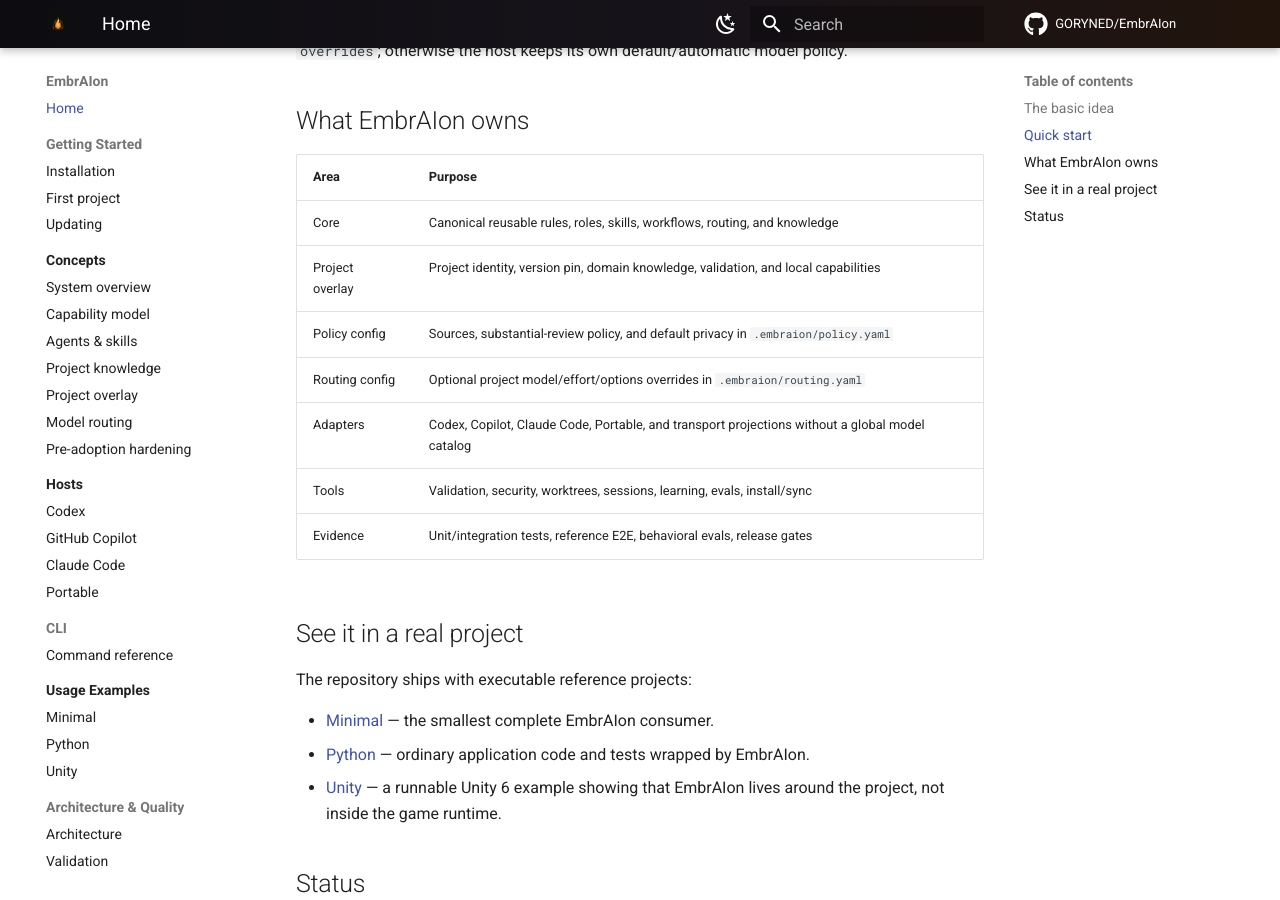
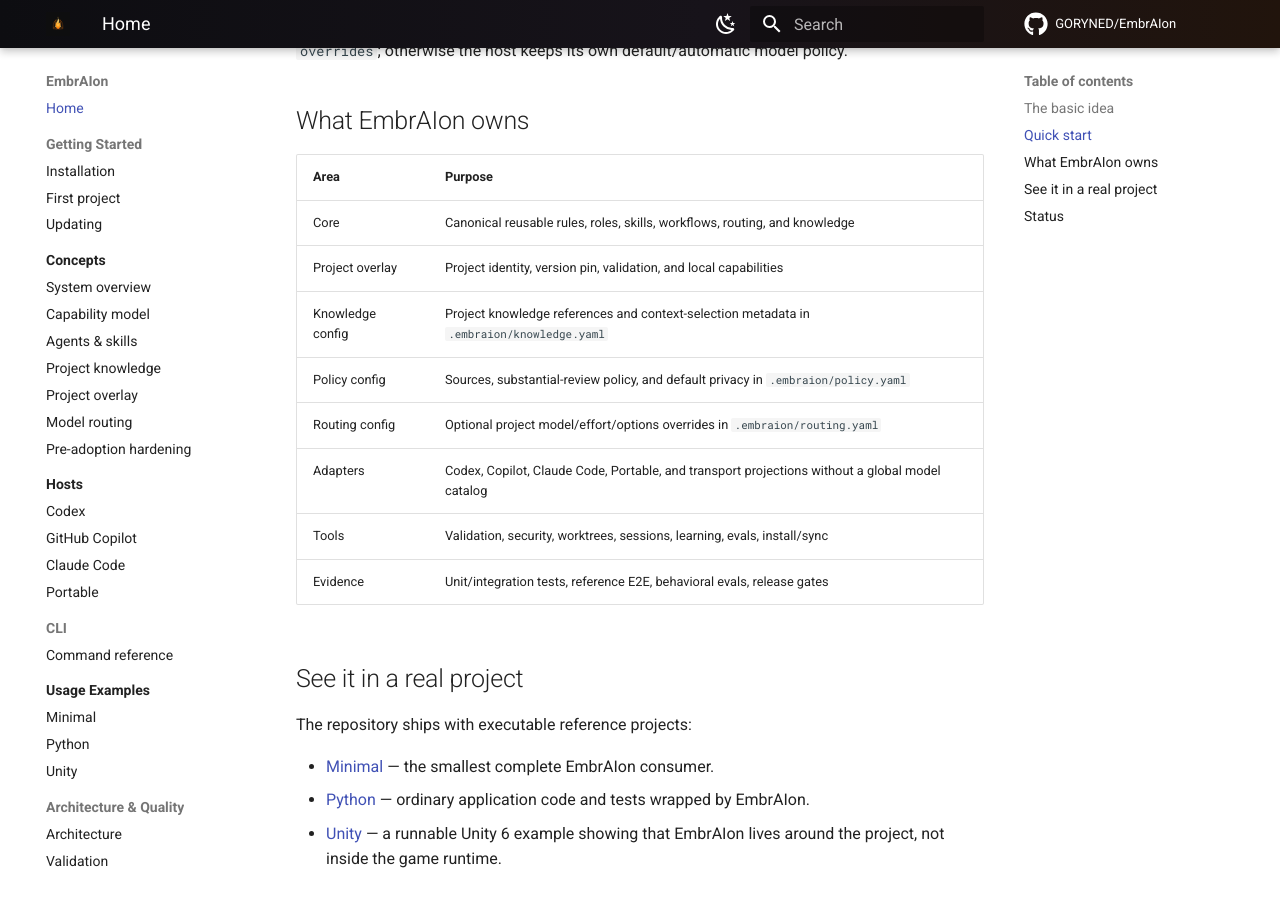
Before and after one commit to GORYNED/EmbrAIon, an MkDocs documentation site: the page built from docs/index.md, in a window 1280 px wide and 900 px high, scrolled down 2290 px. Built offline with MkDocs 1.6.1 and Material for MkDocs 9.7.7, drawn with Linux system fonts in a browser that asks for light colours; comment, search, counter and statistics services are not loaded.

Commit message:
docs: surface dedicated knowledge config

```diff
--- a/docs/index.md
+++ b/docs/index.md
@@ -123,7 +123,8 @@ If you want to override model selection, ask the AI in that project to configure
 | Area | Purpose |
 | --- | --- |
 | Core | Canonical reusable rules, roles, skills, workflows, routing, and knowledge |
-| Project overlay | Project identity, version pin, domain knowledge, validation, and local capabilities |
+| Project overlay | Project identity, version pin, validation, and local capabilities |
+| Knowledge config | Project knowledge references and context-selection metadata in `.embraion/knowledge.yaml` |
 | Policy config | Sources, substantial-review policy, and default privacy in `.embraion/policy.yaml` |
 | Routing config | Optional project model/effort/options overrides in `.embraion/routing.yaml` |
 | Adapters | Codex, Copilot, Claude Code, Portable, and transport projections without a global model catalog |
```
